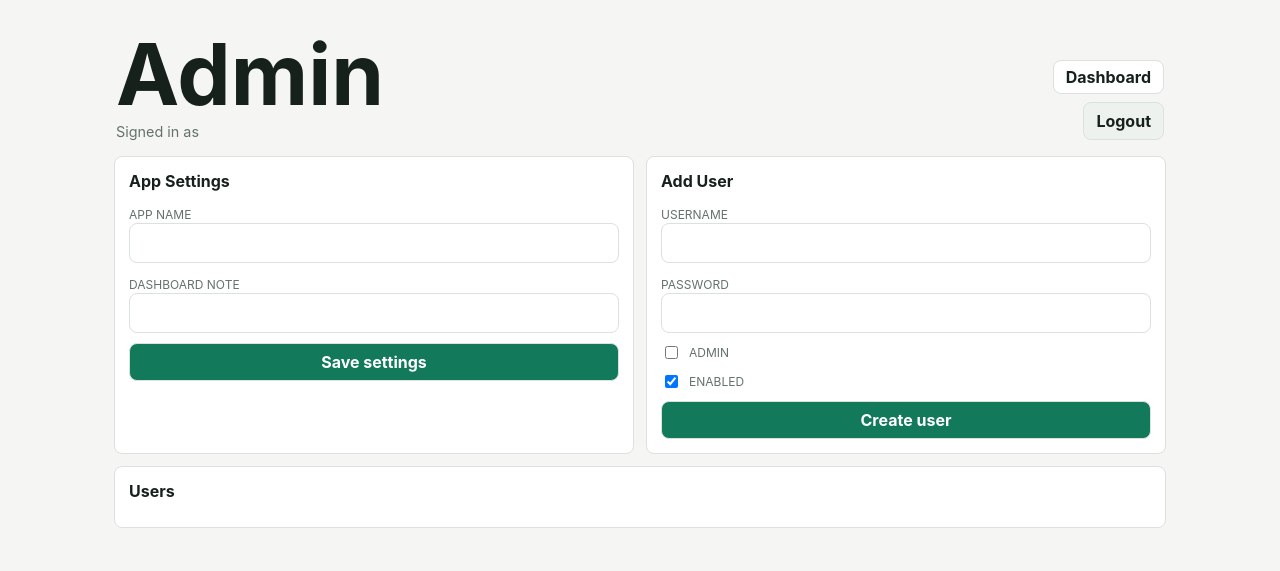
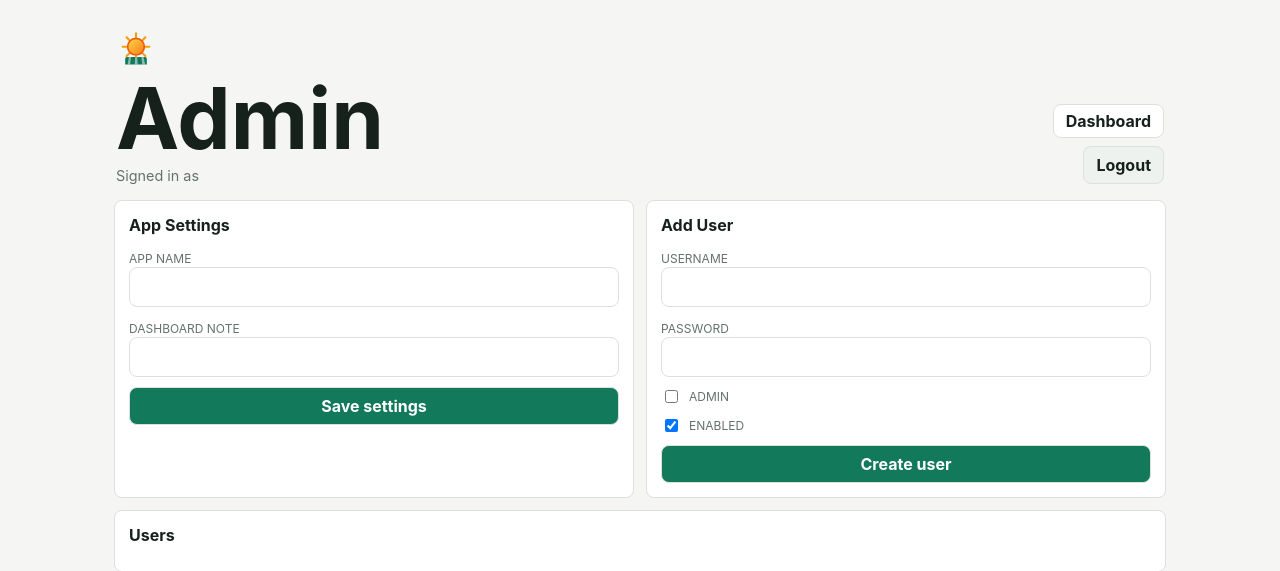
Before and after one commit to alexandrosm77/homesolar, a Python web app: template homesolar/web/templates/admin.html in a window 1280 px wide. Shown: the top 571 px of the page. Run offline with Jinja, Linux system fonts and the light colour scheme; the template is opened without the code that fills it, so the values that code supplies are empty.

Commit message:
Add solar favicon and logo

```diff
--- a/homesolar/web/static/css/app.css
+++ b/homesolar/web/static/css/app.css
@@ -50,10 +50,25 @@ dt,
 }
 
 .eyebrow {
-  margin: 0 0 4px;
+  margin: 0;
   font-size: 0.78rem;
   text-transform: uppercase;
   letter-spacing: 0;
+}
+
+.brand {
+  display: inline-flex;
+  align-items: center;
+  gap: 9px;
+  min-height: 40px;
+  margin-bottom: 8px;
+}
+
+.brand-logo {
+  display: block;
+  flex: 0 0 auto;
+  width: 40px;
+  height: 40px;
 }
 
 h1,
--- a/homesolar/web/templates/admin.html
+++ b/homesolar/web/templates/admin.html
@@ -4,13 +4,17 @@
     <meta charset="utf-8">
     <meta name="viewport" content="width=device-width, initial-scale=1">
     <title>{{ title }}</title>
+    <link rel="icon" href="{{ asset_base_path }}/static/favicon.svg" type="image/svg+xml">
     <link rel="stylesheet" href="{{ asset_base_path }}/static/css/app.css">
   </head>
   <body>
     <main class="shell">
       <header class="topbar">
         <div>
-          <p class="eyebrow">{{ settings.app_name }}</p>
+          <div class="brand">
+            <img class="brand-logo" src="{{ asset_base_path }}/static/logo.svg" alt="" width="40" height="40">
+            <p class="eyebrow">{{ settings.app_name }}</p>
+          </div>
           <h1>Admin</h1>
           <p class="updated">Signed in as {{ current_user.username }}</p>
         </div>
--- a/homesolar/web/templates/dashboard.html
+++ b/homesolar/web/templates/dashboard.html
@@ -4,6 +4,7 @@
     <meta charset="utf-8">
     <meta name="viewport" content="width=device-width, initial-scale=1">
     <title>{{ title }}</title>
+    <link rel="icon" href="{{ asset_base_path }}/static/favicon.svg" type="image/svg+xml">
     <link rel="stylesheet" href="{{ asset_base_path }}/static/css/app.css">
     <script src="https://cdn.jsdelivr.net/npm/chart.js@4.4.7/dist/chart.umd.min.js"></script>
   </head>
@@ -11,7 +12,10 @@
     <main class="shell">
       <header class="topbar">
         <div>
-          <p class="eyebrow">{{ settings.app_name }}</p>
+          <div class="brand">
+            <img class="brand-logo" src="{{ asset_base_path }}/static/logo.svg" alt="" width="40" height="40">
+            <p class="eyebrow">{{ settings.app_name }}</p>
+          </div>
           <h1>{{ "%.0f"|format(view.total_power_w) }} W</h1>
           <p class="updated">Updated {{ view.updated_at.strftime("%H:%M:%S") }}</p>
           {% if settings.dashboard_note %}
--- a/homesolar/web/templates/login.html
+++ b/homesolar/web/templates/login.html
@@ -4,13 +4,17 @@
     <meta charset="utf-8">
     <meta name="viewport" content="width=device-width, initial-scale=1">
     <title>{{ title }}</title>
+    <link rel="icon" href="{{ asset_base_path }}/static/favicon.svg" type="image/svg+xml">
     <link rel="stylesheet" href="{{ asset_base_path }}/static/css/app.css">
   </head>
   <body class="login-body">
     <main class="login-shell">
       <form class="login-panel" method="post" action="">
         <div>
-          <p class="eyebrow">{{ settings.app_name }}</p>
+          <div class="brand">
+            <img class="brand-logo" src="{{ asset_base_path }}/static/logo.svg" alt="" width="40" height="40">
+            <p class="eyebrow">{{ settings.app_name }}</p>
+          </div>
           <h1>Sign in</h1>
           <p class="login-copy">Solar production, collector health, and inverter events.</p>
         </div>
```
Also changed, not shown: tests/test_web.py (+5 -0 lines), homesolar/web/static/favicon.svg (added), homesolar/web/static/logo.svg (added).
